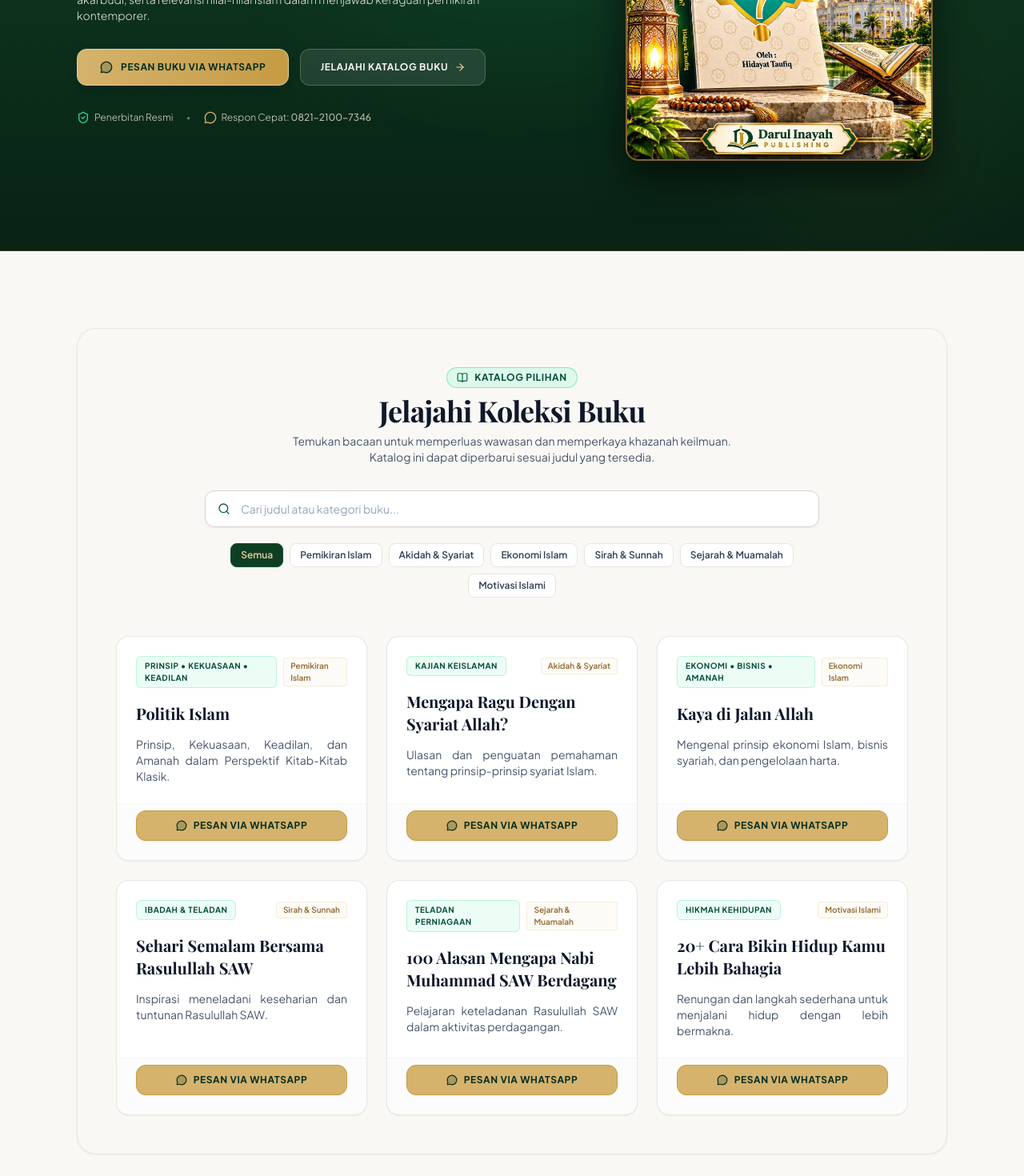
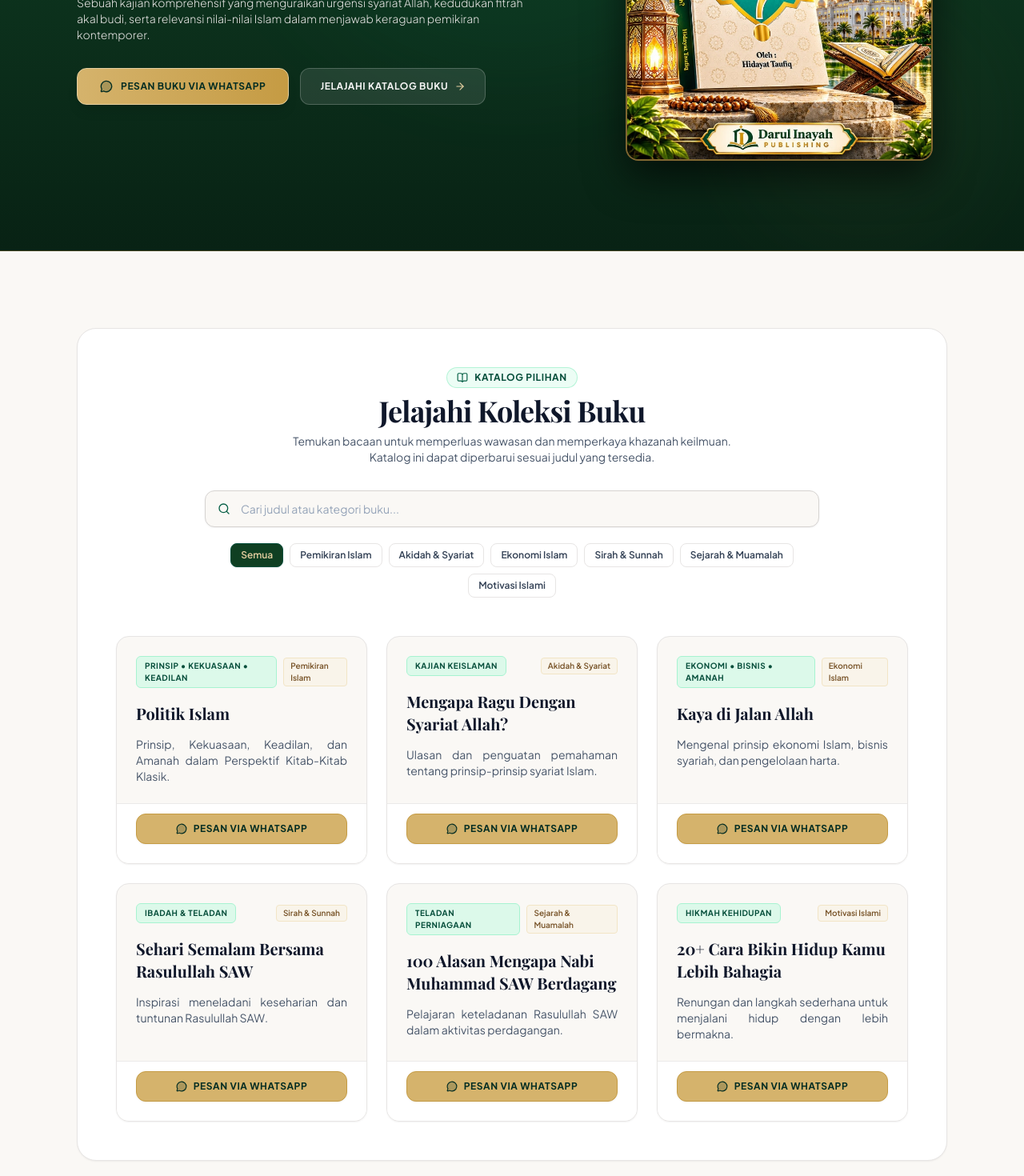
Before and after one commit to hsnfqh/Darul-Inayah, a React (Vite) app: page / in a window 1280 px wide. Shown: the part 540-2010 px from the top of the page at 80% size. Built offline with nearby package versions, Linux system fonts and the light colour scheme; a web font is replaced by a local one.

Commit message:
design: remove trust badge, polish layout & cards inspired by professional institutional style

```diff
--- a/src/pages/HomePage.jsx
+++ b/src/pages/HomePage.jsx
@@ -15,8 +15,7 @@ import {
   Search,
   Sparkles,
   ArrowRight,
-  Bookmark,
-  ShieldCheck
+  Bookmark
 } from 'lucide-react';
 import { booksCatalog, catalogBooks, publisherInfo } from '../data/bookData';
 
@@ -24,8 +23,6 @@ export default function HomePage({ onScrollTo }) {
   const [promoModalOpen, setPromoModalOpen] = useState(false);
   const [searchQuery, setSearchQuery] = useState('');
   const [selectedCategory, setSelectedCategory] = useState('Semua');
-
-  const book = booksCatalog[0];
 
   const defaultWaNumber = publisherInfo.contactSection.whatsappNumber;
   const whatsappUrl = `https://wa.me/${defaultWaNumber}?text=Assalamu'alaikum%20Darul%20Inayah%20Publishing,%20saya%20ingin%20memesan%20buku%20Mengapa%20Ragu%20Dengan%20Syariat%20Allah.`;
@@ -140,19 +137,6 @@ export default function HomePage({ onScrollTo }) {
                 </button>
               </div>
 
-              {/* Trust Badge */}
-              <div className="pt-2 flex flex-wrap items-center justify-center lg:justify-start gap-4 text-xs text-stone-300 font-light">
-                <span className="flex items-center gap-1.5">
-                  <ShieldCheck className="w-4 h-4 text-emerald-400" />
-                  <span>Penerbitan Resmi</span>
-                </span>
-                <span className="text-stone-500">•</span>
-                <span className="flex items-center gap-1.5">
-                  <MessageCircle className="w-4 h-4 text-gold-400" />
-                  <span>Respon Cepat: <strong>{publisherInfo.contactSection.whatsappDisplay}</strong></span>
-                </span>
-              </div>
-
             </div>
 
             {/* Right Col: Poster Showcase Frame */}
@@ -187,11 +171,11 @@ export default function HomePage({ onScrollTo }) {
 
       {/* SECTION 2: KATALOG PILIHAN */}
       <section id="katalog" className="max-w-6xl mx-auto px-4 sm:px-8 scroll-mt-24">
-        <div className="bg-[#FAF8F5] rounded-3xl border border-stone-200/90 shadow-sm p-6 sm:p-10 lg:p-12 space-y-8">
+        <div className="bg-white rounded-3xl border border-stone-200 shadow-sm p-6 sm:p-10 lg:p-12 space-y-8">
 
           {/* Header */}
           <div className="text-center max-w-2xl mx-auto space-y-2">
-            <div className="inline-flex items-center gap-2 px-3 py-1 rounded-full bg-emerald-100/70 border border-emerald-300/80 text-emerald-900 text-xs font-bold uppercase tracking-wider">
+            <div className="inline-flex items-center gap-2 px-3 py-1 rounded-full bg-emerald-50 border border-emerald-200/80 text-emerald-900 text-xs font-bold uppercase tracking-wider">
               <BookOpen className="w-3.5 h-3.5 text-emerald-800" />
               <span>{publisherInfo.catalogSection.badge}</span>
             </div>
@@ -215,7 +199,7 @@ export default function HomePage({ onScrollTo }) {
                 value={searchQuery}
                 onChange={(e) => setSearchQuery(e.target.value)}
                 placeholder={publisherInfo.catalogSection.searchPlaceholder}
-                className="w-full pl-11 pr-10 py-3 bg-white border border-stone-300 rounded-xl text-xs sm:text-sm text-slate-800 placeholder-slate-400 focus:outline-none focus:ring-2 focus:ring-emerald-800 focus:border-emerald-800 shadow-sm transition-all"
+                className="w-full pl-11 pr-10 py-3 bg-[#FAF8F5] border border-stone-300 rounded-xl text-xs sm:text-sm text-slate-800 placeholder-slate-400 focus:outline-none focus:ring-2 focus:ring-emerald-800 focus:border-emerald-800 shadow-sm transition-all"
               />
               {searchQuery && (
                 <button
@@ -257,17 +241,17 @@ export default function HomePage({ onScrollTo }) {
                 return (
                   <div
                     key={item.id}
-                    className="bg-white rounded-2xl border border-stone-200/90 shadow-sm hover:shadow-md hover:border-gold-500/70 transition-all duration-200 flex flex-col justify-between overflow-hidden group"
+                    className="bg-[#FAF8F5] rounded-2xl border border-stone-200 shadow-sm hover:shadow-md hover:border-emerald-700/60 transition-all duration-200 flex flex-col justify-between overflow-hidden group"
                   >
                     {/* Top Spine / Tag Strip */}
                     <div className="p-6 space-y-3.5 flex-1 flex flex-col">
 
                       {/* Book Tag Badge */}
                       <div className="flex items-center justify-between gap-2">
-                        <span className="text-[10px] font-bold tracking-wider uppercase text-emerald-900 bg-emerald-50 px-2.5 py-1 rounded-md border border-emerald-200/70 inline-block">
+                        <span className="text-[10px] font-bold tracking-wider uppercase text-emerald-900 bg-emerald-100/70 px-2.5 py-1 rounded-md border border-emerald-200 inline-block">
                           {item.tag}
                         </span>
-                        <span className="text-[10px] font-semibold text-gold-700 bg-gold-50 border border-gold-200/60 px-2 py-0.5 rounded">
+                        <span className="text-[10px] font-semibold text-gold-800 bg-gold-100/70 border border-gold-200 px-2 py-0.5 rounded">
                           {item.category}
                         </span>
                       </div>
@@ -285,7 +269,7 @@ export default function HomePage({ onScrollTo }) {
                     </div>
 
                     {/* Bottom Action Footer */}
-                    <div className="px-6 pb-6 pt-2 border-t border-stone-100 bg-stone-50/50">
+                    <div className="px-6 pb-6 pt-3 border-t border-stone-200/80 bg-white">
                       <a
                         href={itemWaUrl}
                         target="_blank"
@@ -300,7 +284,7 @@ export default function HomePage({ onScrollTo }) {
                 );
               })
             ) : (
-              <div className="col-span-full py-12 text-center space-y-3 bg-white rounded-2xl border border-stone-200">
+              <div className="col-span-full py-12 text-center space-y-3 bg-[#FAF8F5] rounded-2xl border border-stone-200">
                 <p className="text-slate-500 text-sm">Tidak ada buku yang sesuai dengan pencarian "{searchQuery}".</p>
                 <button
                   onClick={() => { setSearchQuery(''); setSelectedCategory('Semua'); }}
@@ -317,7 +301,7 @@ export default function HomePage({ onScrollTo }) {
 
       {/* SECTION 3: BUKU PILIHAN */}
       <section id="buku" className="max-w-6xl mx-auto px-4 sm:px-8 scroll-mt-24">
-        <div className="bg-white rounded-3xl border border-stone-200/90 shadow-sm p-6 sm:p-10 lg:p-12 space-y-8">
+        <div className="bg-white rounded-3xl border border-stone-200 shadow-sm p-6 sm:p-10 lg:p-12 space-y-8">
 
           <div className="border-b border-stone-100 pb-5">
             <span className="text-xs font-semibold uppercase tracking-wider text-emerald-900 border-l-2 border-emerald-800 pl-2.5">
@@ -384,15 +368,15 @@ export default function HomePage({ onScrollTo }) {
         </div>
       </section>
 
-      {/* SECTION 4: TENTANG PENERBIT */}
+      {/* SECTION 4: TENTANG PENERBIT (Gaya Emasjid.id yang Bersih & Berwibawa) */}
       <section id="tentang" className="max-w-6xl mx-auto px-4 sm:px-8 scroll-mt-24">
-        <div className="bg-[#FAF8F5] rounded-3xl border border-stone-200/90 shadow-sm p-6 sm:p-10 lg:p-12 space-y-8">
+        <div className="bg-[#FAF8F5] rounded-3xl border border-stone-200 shadow-sm p-6 sm:p-10 lg:p-12 space-y-8">
 
-          <div className="max-w-3xl">
+          <div className="max-w-3xl space-y-2">
             <span className="text-xs font-semibold uppercase tracking-wider text-emerald-900 border-l-2 border-emerald-800 pl-2.5">
               {publisherInfo.aboutSection.badge}
             </span>
-            <h2 className="font-serif text-2xl sm:text-3xl font-bold text-slate-900 mt-2">
+            <h2 className="font-serif text-2xl sm:text-3xl lg:text-4xl font-bold text-slate-900">
               {publisherInfo.aboutSection.title}
             </h2>
           </div>
@@ -428,7 +412,7 @@ export default function HomePage({ onScrollTo }) {
 
       {/* SECTION 5: APA YANG KAMI HADIRKAN / LAYANAN PENERBITAN */}
       <section id="layanan" className="max-w-6xl mx-auto px-4 sm:px-8 scroll-mt-24">
-        <div className="bg-white rounded-3xl border border-stone-200/90 shadow-sm p-6 sm:p-10 lg:p-12 space-y-8">
+        <div className="bg-white rounded-3xl border border-stone-200 shadow-sm p-6 sm:p-10 lg:p-12 space-y-8">
 
           <div className="text-center max-w-2xl mx-auto space-y-2">
             <span className="text-xs font-semibold uppercase tracking-wider text-emerald-900 border-b-2 border-gold-500 pb-0.5">
```
